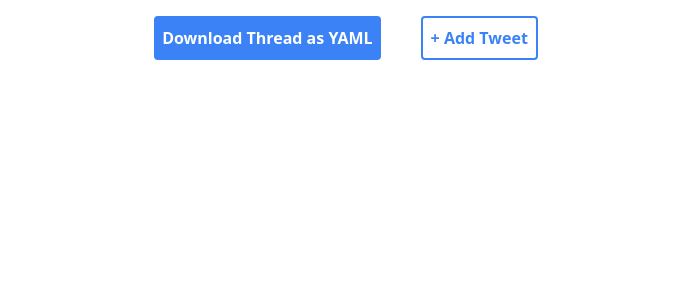
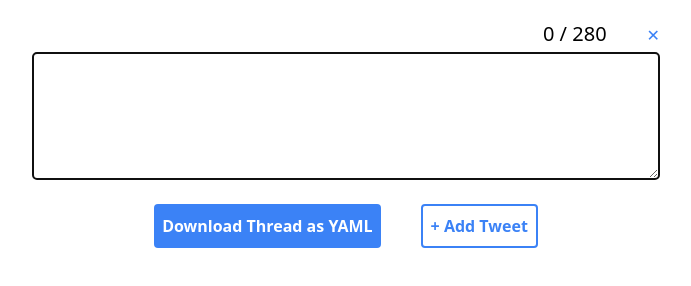
Before and after one commit to svpino/twitter-threading, a plain HTML site: page editor/index.html in a window 1280 px wide. Shown: the part 60-346 px from the top of the page, without its empty margins (294-985 px from the left). Drawn offline with nearby package versions, Linux system fonts and the light colour scheme.

Commit message:
Fix JavaScript path
Fixes the path to the main.js, which was wrong after migrating from the original repository.

```diff
--- a/editor/index.html
+++ b/editor/index.html
@@ -42,7 +42,7 @@
                     + Add Tweet
                 </button>
             </div>
-            <script defer src="static/js/main.js"></script>
+            <script defer src="main.js"></script>
         </div>
     </body>
 </html>
```
